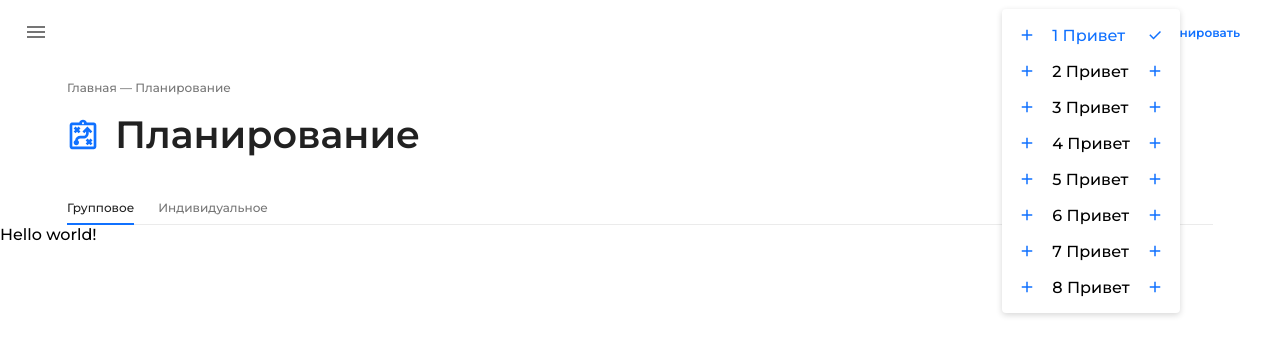
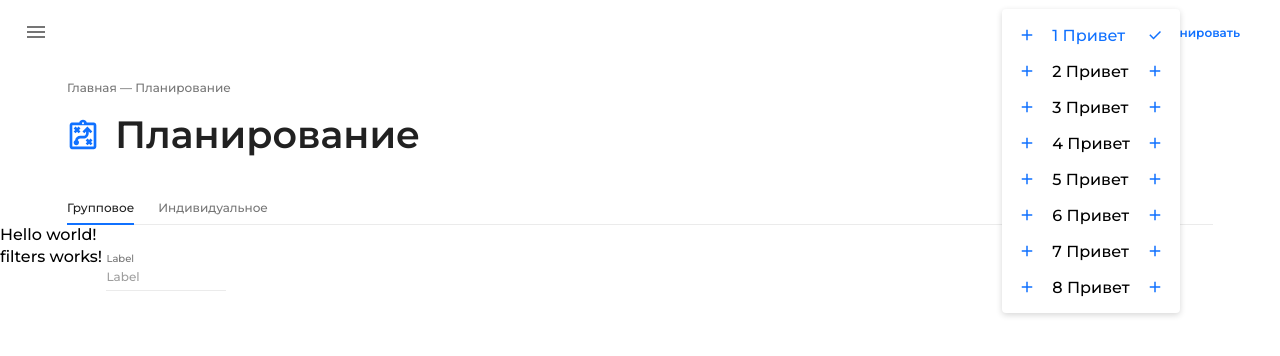
Before and after one commit to Evgeniy638/head-of-trainers, an Angular app: page / in a window 1280 px wide. Shown: the top 356 px of the page. Built offline with nearby package versions, Linux system fonts and the light colour scheme.

Commit message:
added Field

```diff
--- a/src/app/app.component.html
+++ b/src/app/app.component.html
@@ -42,5 +42,6 @@
       right="100px"
       (onChangeActiveId)="onChangeMenu($event)"
     ></app-menu>
+    <app-filters></app-filters>
   </main>
 </div>
--- a/src/app/app.module.ts
+++ b/src/app/app.module.ts
@@ -8,6 +8,8 @@ import { ButtonComponent } from './button/button.component';
 import { BreadcrumbsComponent } from './breadcrumbs/breadcrumbs.component';
 import { TabsComponent } from './tabs/tabs.component';
 import { MenuComponent } from './menu/menu.component';
+import { FieldComponent } from './field/field.component';
+import { FiltersComponent } from './filters/filters.component';
 
 @NgModule({
   declarations: [
@@ -16,7 +18,9 @@ import { MenuComponent } from './menu/menu.component';
     ButtonComponent,
     BreadcrumbsComponent,
     TabsComponent,
-    MenuComponent
+    MenuComponent,
+    FieldComponent,
+    FiltersComponent
   ],
   imports: [
     BrowserModule,
--- /dev/null
+++ b/src/app/field/field.component.html
@@ -0,0 +1,40 @@
+<div class="app-field" [style.width]="">
+  <div class="app-field__main-wrap">
+    <img
+      *ngIf="srcLeft"
+      [src]="srcLeft"
+      class="app-field__image app-field__image_left"
+    >
+
+    <div>
+      <div class="app-field__label">
+        {{ label }}
+      </div>
+
+      <div class="app-field__main-block">
+        <p *ngIf="!isActive" class="app-field__input-label">
+          {{ label }}
+        </p>
+
+        <input
+          class="app-field__input"
+          *ngIf="isActive && isString(value)"
+          [value]="value"
+          (change)="onChangeValue($event)"
+        >
+      </div>
+    </div>
+
+    <img
+      *ngIf="srcRight"
+      [src]="srcRight"
+      class="app-field__image app-field__image_right"
+    >
+  </div>
+
+  <div class="divider"></div>
+
+  <div class="app-field__error-message">
+    {{ errorMessage }}
+  </div>
+</div>
--- /dev/null
+++ b/src/app/field/field.component.scss
@@ -0,0 +1,69 @@
+$size-image: 18px;
+$image-margin-right: 16px;
+
+.app-field {
+  padding-top: 8px;
+  min-width: 120px;
+  display: inline-flex;
+  flex-direction: column;
+
+  &:hover .divider {
+    background-color: var(--ligth-theme-placeholder);
+  }
+
+  &_focused &__label {
+    color: var(--primary-blue);
+  }
+
+  &_focused .divider {
+    background-color: var(--primary-blue);
+  }
+
+  &__label {
+    font-size: 10px;
+    margin-bottom: 4px;
+    color: var(--ligth-theme-secondary);
+  }
+
+  &__input {
+    font-size: 12px;
+    line-height: 16px;
+    outline: none;
+    border: none;
+  }
+
+  &__input-label {
+    color: var(--ligth-theme-placeholder);
+  }
+
+  &__main-wrap {
+    font-size: 12px;
+    display: flex;
+    margin-bottom: 6px;
+  }
+
+  &__main-block {
+    font-size: 12px;
+    flex-grow: 1;
+  }
+
+  &__image {
+    font-size: 12px;
+    display: block;
+    width: $size-image;
+    height: $size-image;
+
+    &_left {
+      margin-right: $image-margin-right;
+    }
+
+    &_right {
+      margin-left: 16px;
+    }
+  }
+
+  &__error-message {
+    margin-top: 6px;
+    font-size: 10px;
+  }
+}
--- /dev/null
+++ b/src/app/field/field.component.ts
@@ -0,0 +1,40 @@
+import {Component, EventEmitter, Input, OnInit, Output} from '@angular/core';
+
+@Component({
+  selector: 'app-field',
+  templateUrl: './field.component.html',
+  styleUrls: ['./field.component.scss']
+})
+export class FieldComponent implements OnInit {
+  @Input() width?: string;
+
+  @Input() value: string = '';
+  @Input() label: string = '';
+
+  @Input() srcLeft: string = '';
+  @Input() srcRight: string = '';
+
+  @Input() isActive: boolean = false;
+
+  @Input() isError: boolean = false;
+  @Input() errorMessage?: string;
+
+  @Input() isDisabled: boolean = false;
+
+  @Output() onChange = new EventEmitter<string>();
+
+  onChangeValue(event: Event) {
+    const input = event.target as HTMLInputElement;
+    this.onChange.emit(input.value);
+  }
+
+  isString(value: any): boolean {
+    return typeof value === "string";
+  }
+
+  constructor() { }
+
+  ngOnInit(): void {
+  }
+
+}
--- /dev/null
+++ b/src/app/filters/filters.component.html
@@ -0,0 +1,7 @@
+<div>
+  filters works!
+  <app-field
+    value="Привет"
+    label="Label"
+  ></app-field>
+</div>
--- /dev/null
+++ b/src/app/filters/filters.component.ts
@@ -0,0 +1,15 @@
+import { Component, OnInit } from '@angular/core';
+
+@Component({
+  selector: 'app-filters',
+  templateUrl: './filters.component.html',
+  styleUrls: ['./filters.component.scss']
+})
+export class FiltersComponent implements OnInit {
+
+  constructor() { }
+
+  ngOnInit(): void {
+  }
+
+}
--- a/src/styles.scss
+++ b/src/styles.scss
@@ -17,5 +17,6 @@ body {
 :root {
   --primary-blue: #1071FF;
   --ligth-theme-secondary: #0000008A;
+  --ligth-theme-placeholder: #00000061;
   --primary-black: #000000DE;
 }
```
Also changed, not shown: src/app/filters/filters.component.scss (added), 2 other files (tests, documents, lock files or other folders).
